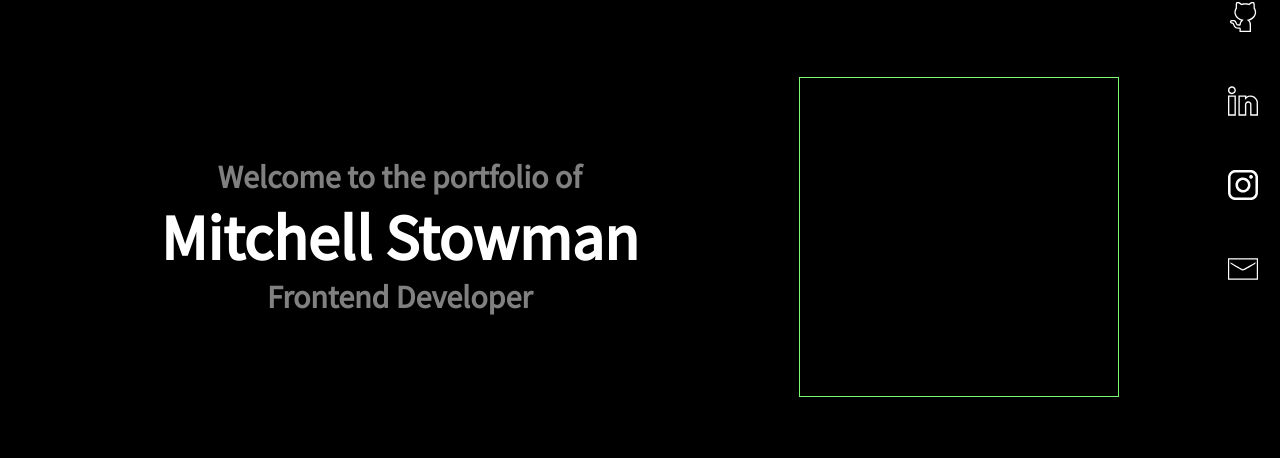
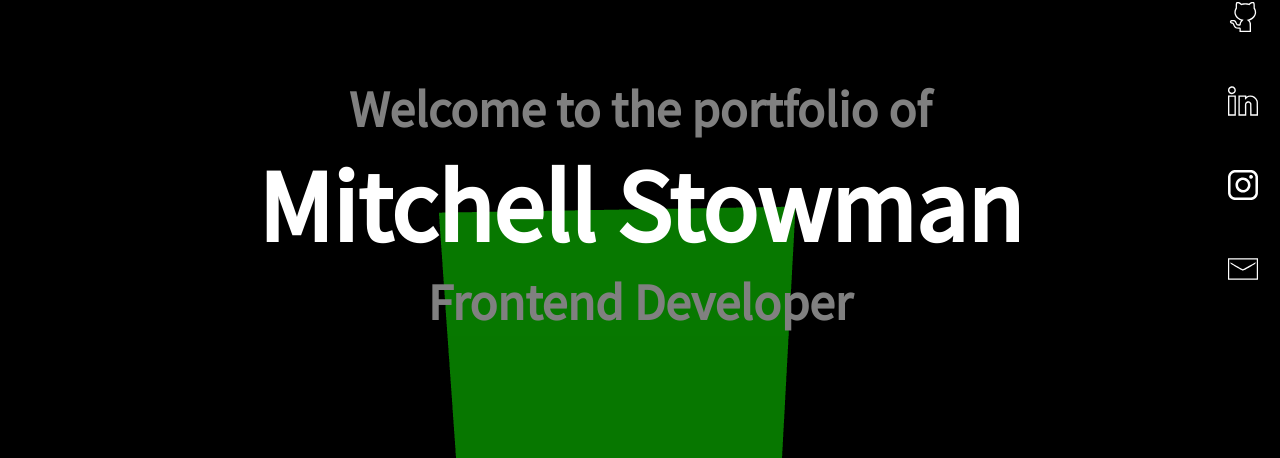
Before and after one commit to StowCode/portfolio-v4, a React (Create React App) app: page / in a window 1280 px wide. Shown: the part 173-631 px from the top of the page. Built offline with nearby package versions, Linux system fonts and the light colour scheme; no server answers; a web font is replaced by a local one.

Commit message:
- Updated Headshot src to a live url - Added basic three.js scene to home page

```diff
--- a/package.json
+++ b/package.json
@@ -11,6 +11,7 @@
     "react-dom": "^18.2.0",
     "react-router-dom": "^6.8.2",
     "react-scripts": "5.0.1",
+    "three": "^0.150.1",
     "three-js": "^79.0.0",
     "web-vitals": "^2.1.4"
   },
--- a/src/comps/project-tile/project-tile.comp.jsx
+++ b/src/comps/project-tile/project-tile.comp.jsx
@@ -31,13 +31,11 @@ const ProjectTile = () => {
                         layout
                         initial={{
                             width: '32vw',
-                            height: '32vw'
+                            height: '32vw',
                         }}
                         whileHover={{
-                            width: '35vw',
-                            height: '35vw',
-                            zIndex: '2',
-                            justifySelf: 'center'
+                            width: '33vw',
+                            height: '33vw',
                         }}
                         >
                         <h1>{item.name}</h1>
--- a/src/comps/project-tile/project-tile.styles.scss
+++ b/src/comps/project-tile/project-tile.styles.scss
@@ -8,6 +8,7 @@
 .project-tiles {
     padding-top: 100px;
     width: 80vw;
+    margin: 0 10vw;
     display: flex;
     flex-wrap: wrap;
     justify-content: space-evenly;
--- /dev/null
+++ b/src/comps/threejs/test.comp.jsx
@@ -0,0 +1,76 @@
+import { Component } from 'react';
+import * as THREE from 'three';
+import { GLTFLoader } from 'three/examples/jsm/loaders/GLTFLoader.js';
+import { DRACOLoader } from 'three/examples/jsm/loaders/DRACOLoader.js';
+
+class Test extends Component {
+    componentDidMount() {
+        // === THREE.JS CODE START ===
+        const scene = new THREE.Scene();
+        const camera = new THREE.PerspectiveCamera( 75, window.innerWidth/window.innerHeight, 0.1, 1000 );
+
+        //// DRACO LOADER TO LOAD DRACO COMPRESSED MODELS FROM BLENDER
+        const dracoLoader = new DRACOLoader()
+        const loader = new GLTFLoader()
+        dracoLoader.setDecoderPath('https://www.gstatic.com/draco/v1/decoders/')
+        dracoLoader.setDecoderConfig({ type: 'js' })
+        loader.setDRACOLoader(dracoLoader)
+
+        // Renderer config
+        const sizes = {
+            width: window.innerWidth,
+            height: window.innerHeight
+        }
+
+        const container = document.getElementById('canvas');
+        const renderer = new THREE.WebGLRenderer( {alpha: true, antialias: true });
+        renderer.setSize( sizes.width, sizes.height );
+        container.appendChild(renderer.domElement)
+
+        // Update Render Size
+        window.addEventListener('resize', () => {
+            const width = window.innerWidth
+            const height = window.innerHeight
+            camera.aspect = width / height
+            camera.updateProjectionMatrix()
+
+            renderer.setSize(width, height)
+            renderer.setPixelRatio(2)
+        })
+
+        // NOT WORKING
+        loader.load('/models/gltf/space_exploration_wlp_series_8.glb', function (gltf) {
+            const spaceScene = gltf.scene;
+            spaceScene.position.y = 4;
+
+            scene.add(spaceScene)
+        })
+
+
+        // document.body.appendChild( renderer.domElement );
+        const geometry = new THREE.BoxGeometry( 1, 1, 1 );
+        const material = new THREE.MeshBasicMaterial( { color: 0x00ff000 } );
+        const cube = new THREE.Mesh( geometry, material );
+        scene.add( cube );
+        camera.position.z = 2;
+
+        var animate = function () {
+            requestAnimationFrame( animate );
+            cube.rotation.x += 0.01;
+            cube.rotation.y += 0.01;
+            renderer.render( scene, camera );
+        };
+        animate();
+        // === THREE.JS EXAMPLE CODE END ===
+    }
+    render() {
+        return (
+        <div id='canvas'>
+
+        </div>
+        )
+    }
+
+}
+
+export default Test;
--- a/src/routes/About/about.route.jsx
+++ b/src/routes/About/about.route.jsx
@@ -2,8 +2,6 @@ import { motion } from 'framer-motion';
 
 // Styling and Images
 import '../About/about.styles.scss';
-import Headshot from '../../static/headshot.jpg';
-
 // Comps
 import SideBar from '../../comps/sidebar/sidebar.comp';
 import SkillBadge from '../../comps/skill-badge/badge.comp';
@@ -16,7 +14,7 @@ export default function About() {
             <AnimatedPage>
             <div className='bio-container'>
 
-                <img className='headshot' src={Headshot}/>
+                <img className='headshot' src="https://live.staticflickr.com/65535/52736232191_ef87166376.jpg"/>
 
                 <p id='bio' className='bio'>Hey, I'm Mitch.
                     <br></br>
--- a/src/routes/Home/home.route.jsx
+++ b/src/routes/Home/home.route.jsx
@@ -1,6 +1,7 @@
 // Comps
 import AnimatedPage from '../../comps/animated-page.comp';
 import SideBar from '../../comps/sidebar/sidebar.comp';
+import Scene from '../../comps/threejs/test.comp';
 
 // Style
 import '../Home/home.styles.scss';
@@ -16,9 +17,8 @@ const Home = () => {
                     <h3>Frontend Developer</h3>
                 </div>
 
-                <div id='canvas'>
-
-                </div>
+                <div className='canvas-filter'></div>
+                <Scene />
             </div>
             </AnimatedPage>
             <SideBar />
--- a/src/routes/Home/home.styles.scss
+++ b/src/routes/Home/home.styles.scss
@@ -12,18 +12,32 @@
         padding-top: 125px;
     }
 
-    h3 {
-        font-size: 2.5vw;
-        color: gray;
+    .hero-text {
+        z-index: 5;
+
+        h3 {
+            font-size: 4vw;
+            color: gray;
+        }
+
+        h1 {
+            font-size: 8vw;
+        }
     }
 
-    h1 {
-        font-size: 5vw;
+    // Three.js Component
+    #canvas {
+        border: 1px solid red;
+        z-index: 1;
+        position: absolute;
+        margin-top: 300px;
     }
 
-    #canvas {
-        height: 25vw;
-        width: 25vw;
-        border: 1px solid #7afb71;
+    .canvas-filter {
+        position: absolute;
+        z-index: 2;
+        height: 100vh;
+        width: 100vw;
+        background-color: rgba(0,0,0,.5);
     }
 }
```
Also changed, not shown: 1 other file (tests, documents, lock files or other folders).
